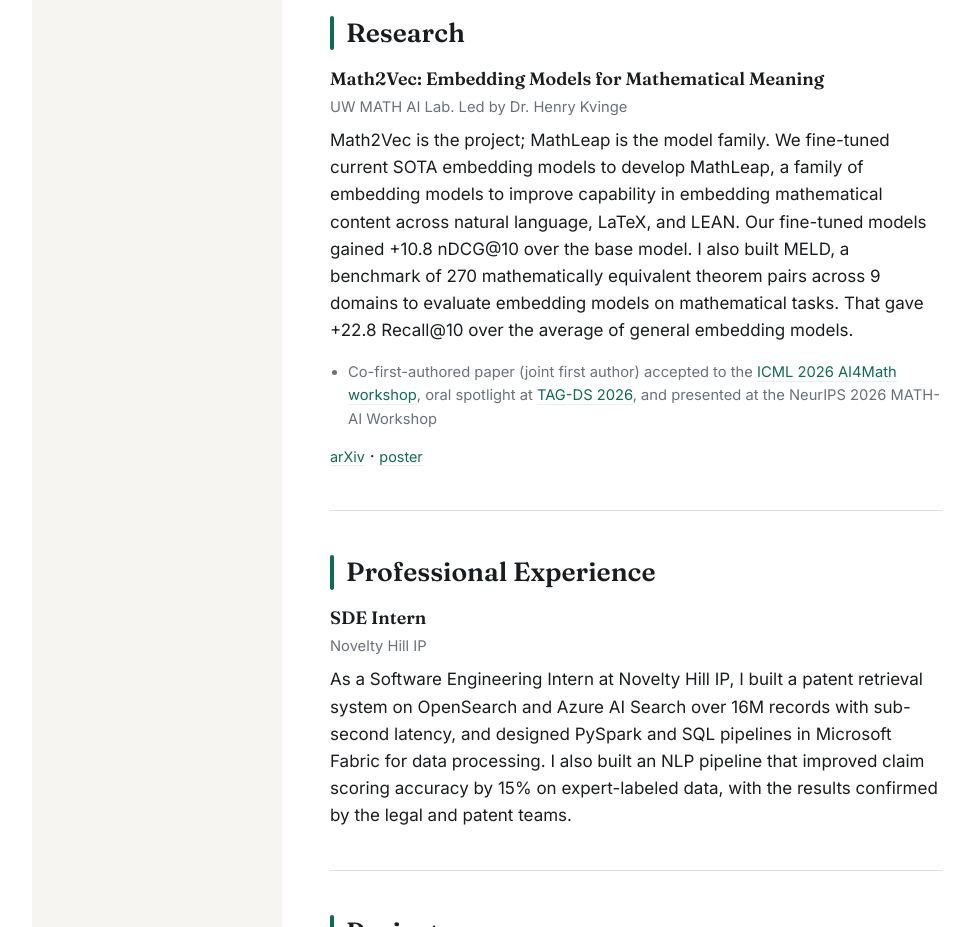
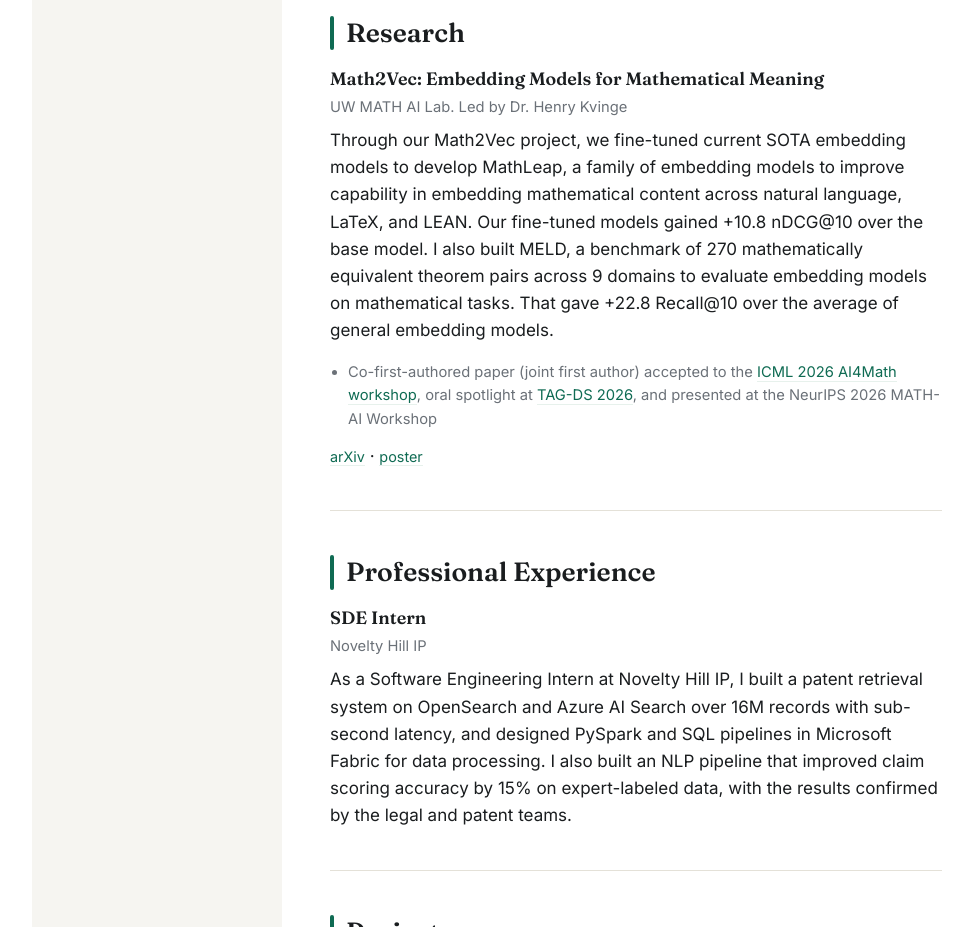
Before and after one commit to SamarthRao91/portfolio, a plain HTML site: page index.html in a window 1280 px wide. Shown: the part 860-1787 px from the top of the page, without its empty margins (88-1061 px from the left). Drawn offline with Linux system fonts and the light colour scheme.

Commit message:
Rewrite stiff Math2Vec/MathLeap opener more naturally

```diff
--- a/index.html
+++ b/index.html
@@ -417,10 +417,10 @@ section {
         <h3>Math2Vec: Embedding Models for Mathematical Meaning</h3>
         <p class="entry-meta">UW MATH AI Lab. Led by Dr. Henry Kvinge</p>
         <p>
-          Math2Vec is the project; MathLeap is the model family. We
-          fine-tuned current SOTA embedding models to develop MathLeap, a
-          family of embedding models to improve capability in embedding
-          mathematical content across natural language, LaTeX, and LEAN.
+          Through our Math2Vec project, we fine-tuned current SOTA
+          embedding models to develop MathLeap, a family of embedding
+          models to improve capability in embedding mathematical content
+          across natural language, LaTeX, and LEAN.
           Our fine-tuned models gained +10.8 nDCG@10 over the base model.
           I also built MELD, a benchmark of 270 mathematically equivalent
           theorem pairs across 9 domains to evaluate embedding models on
```
